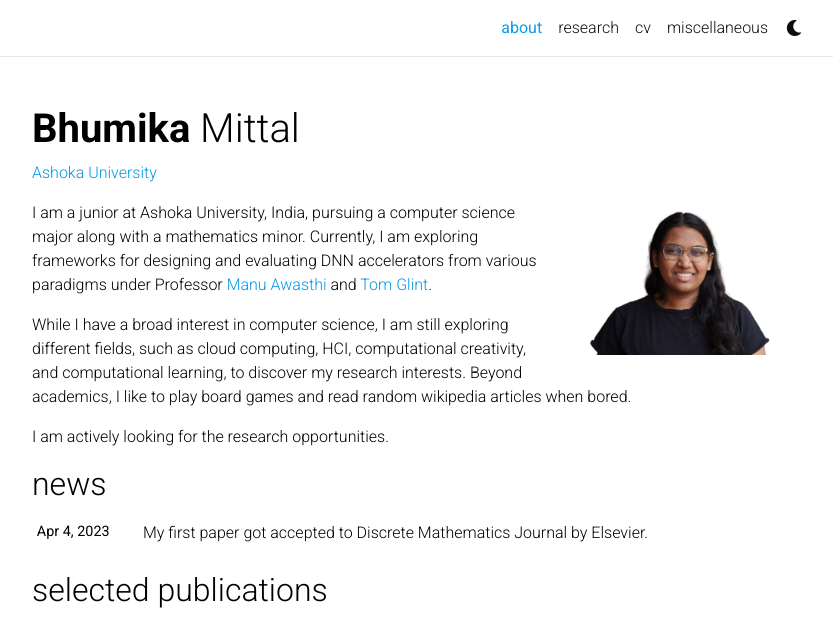
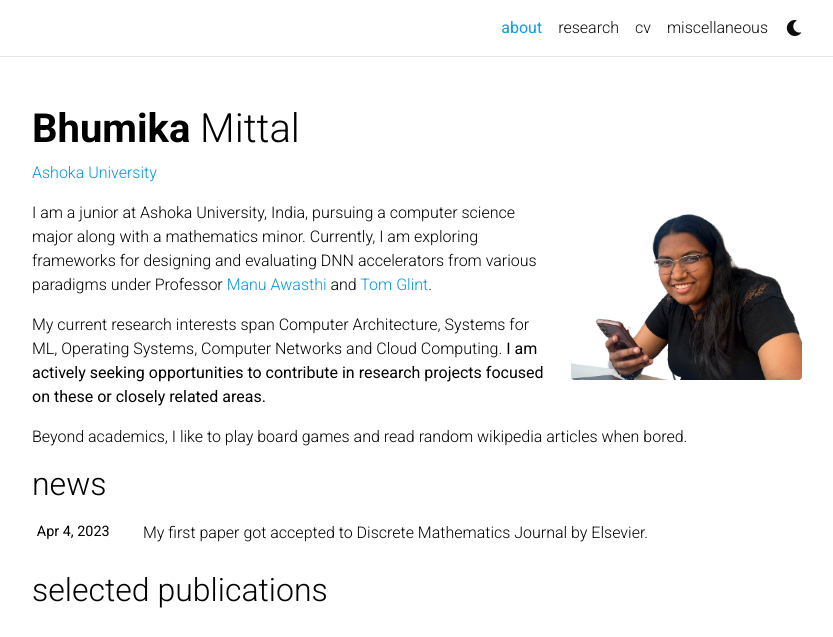
Before and after one commit to bhumikamittal7/bhumikamittal7.github.io, a Jekyll site: the page built from _pages/about.md, in a window 1280 px wide and 1007 px high, cut to the strip 0-637 px from the top of the window. Shown: the whole strip, without its empty margins (223-1056 px from the left). Built offline with Jekyll 4.4.1, drawn with Linux system fonts in a browser that asks for light colours; comment, search, counter and statistics services are not loaded; a style sheet for code colours, icons or effects is not loaded.

Commit message:
area of interest

```diff
--- a/_pages/about.md
+++ b/_pages/about.md
@@ -20,6 +20,6 @@ social: true  # includes social icons at the bottom of the page
 
 I am a junior at Ashoka University, India, pursuing a computer science major along with a mathematics minor. Currently, I am exploring frameworks for designing and evaluating DNN accelerators from various paradigms under Professor [Manu Awasthi](https://manuawasthi.in/) and [Tom Glint](https://scholar.google.com/citations?user=Yon_i1gAAAAJ&hl=en).
 
-While I have a broad interest in computer science, I am still exploring different fields, such as cloud computing, HCI, computational creativity, and computational learning, to discover my research interests. Beyond academics, I like to play board games and read random wikipedia articles when bored.
+My current research interests span Computer Architecture, Systems for ML, Operating Systems, Computer Networks and Cloud Computing. <b>I am actively seeking opportunities to contribute in research projects focused on these or closely related areas. </b>
 
-I am actively looking for the research opportunities.
+Beyond academics, I like to play board games and read random wikipedia articles when bored.
```
Also changed, not shown: assets/img/prof_pic.jpg, assets/img/prof_pic1.jpg (added).
